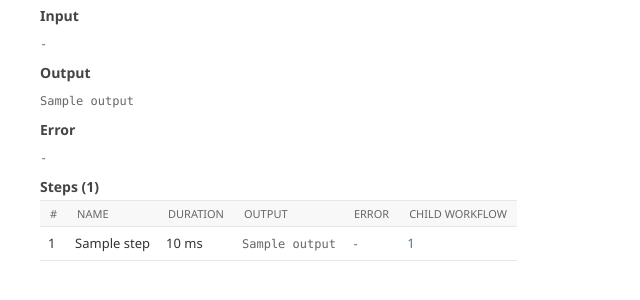
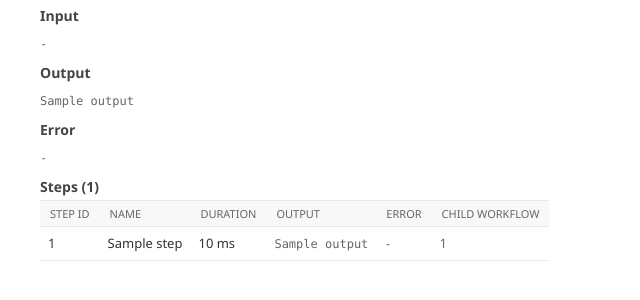
Before and after one commit to lewoudar/django-dbos, a Django app: template django_dbos/templates/admin/django_dbos/workflow_detail.html in a window 1280 px wide. Shown: the part 283-583 px from the top of the page, without its empty margins (0-640 px from the left). Run offline with Django 5.2, Linux system fonts and the light colour scheme; the template is opened without the code that fills it: most values are stand-ins (such as "Sample title", 1, 10 or a date in 2020); parts of the project's set-up code (start-up, migrations or seed data) failed here and were passed over.

Commit message:
feat(admin): label the step column "Step ID"
Co-Authored-By: Claude Opus 5.5 <noreply@anthropic.com>

```diff
--- a/django_dbos/templates/admin/django_dbos/workflow_detail.html
+++ b/django_dbos/templates/admin/django_dbos/workflow_detail.html
@@ -46,7 +46,7 @@
 <table id="steps">
   <thead>
     <tr>
-      <th scope="col">#</th>
+      <th scope="col">Step ID</th>
       <th scope="col">Name</th>
       <th scope="col">Duration</th>
       <th scope="col">Output</th>
```
